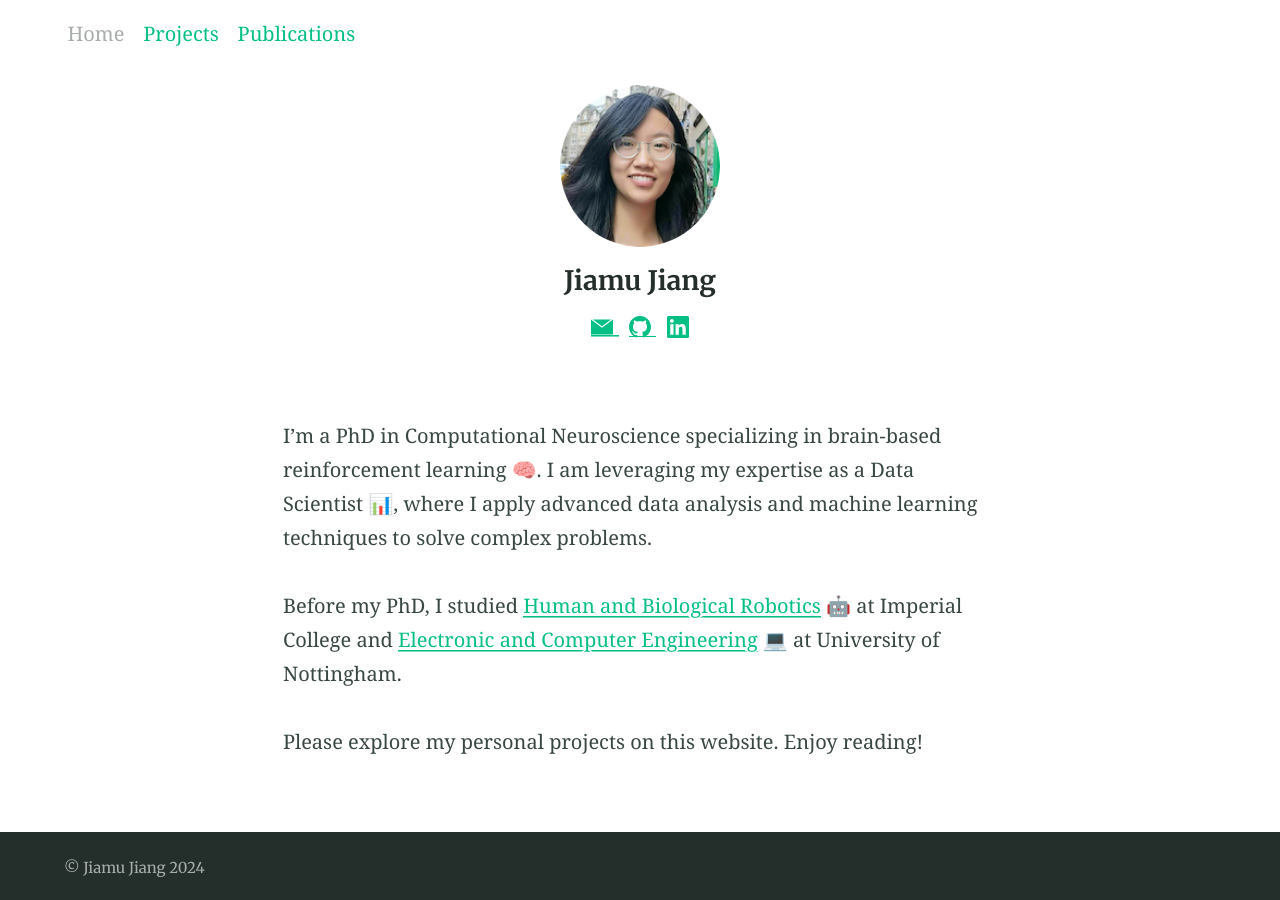
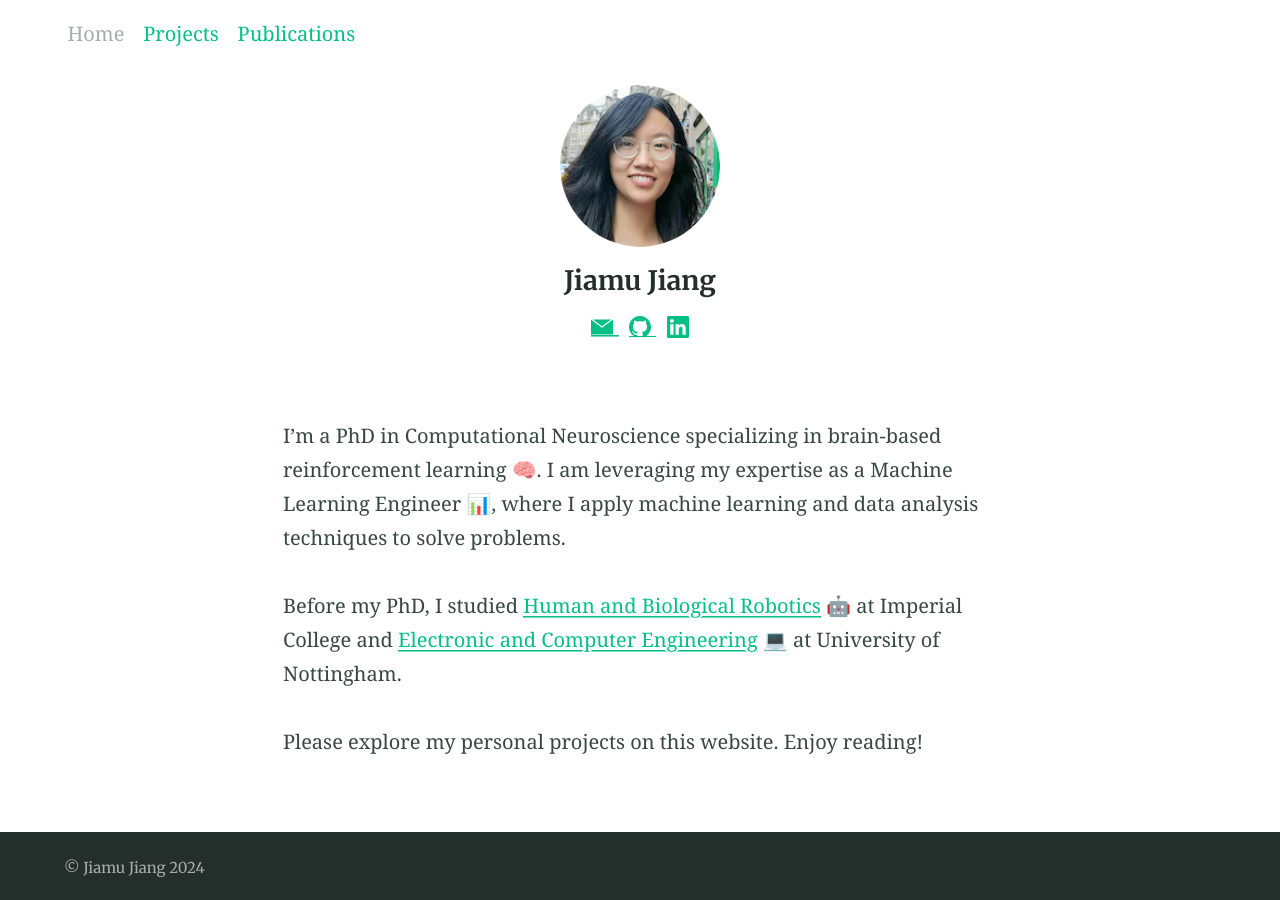
Before and after one commit to jiajia-404/jiajia-404.github.io, a Jekyll site: the page built from index.md, in a window 1280 px wide. Built offline with Jekyll 4.4.1, drawn with Linux system fonts in a browser that asks for light colours; emoji names are drawn with the system emoji font.

Commit message:
update intro

```diff
--- a/index.md
+++ b/index.md
@@ -24,7 +24,7 @@ layout: page
 </div>
 <br style="line-height:10%;">
 
-I'm a PhD in Computational Neuroscience specializing in brain-based reinforcement learning :brain:. I am leveraging my expertise as a Data Scientist :bar_chart:, where I apply advanced data analysis and machine learning techniques to solve complex problems.
+I'm a PhD in Computational Neuroscience specializing in brain-based reinforcement learning :brain:. I am leveraging my expertise as a Machine Learning Engineer :bar_chart:, where I apply machine learning and data analysis techniques to solve problems.
 
 Before my PhD, I studied [Human and Biological Robotics](https://www.imperial.ac.uk/study/pg/bioengineering/human-and-biological-robotics-msc/) :robot: at Imperial College and [Electronic and Computer Engineering](https://www.nottingham.ac.uk/ugstudy/course/Electronic-and-Computer-Engineering-BEng) :computer: at University of Nottingham.
 
```
